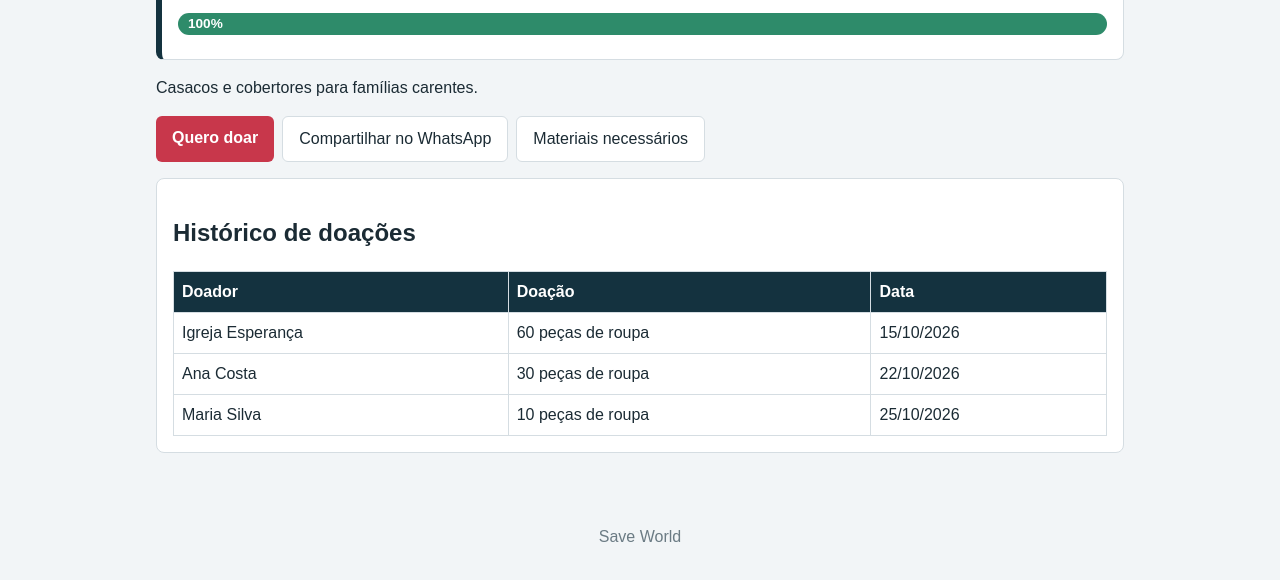
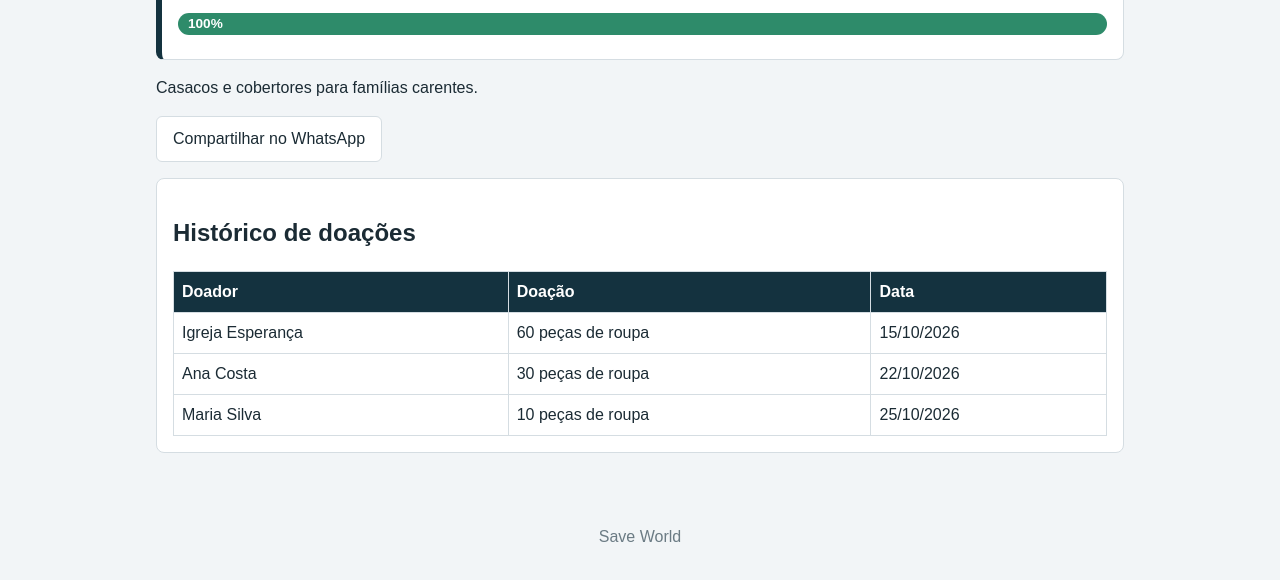
Before and after one commit to Dericklopes0/save-world, a plain HTML site: page paginas/campanha-agasalhos.html in a window 1280 px wide. Shown: the part 300-880 px from the top of the page. Drawn offline with Linux system fonts and the light colour scheme.

Commit message:
Remove botões desnecessários das campanhas

```diff
--- a/paginas/campanha-agasalhos.html
+++ b/paginas/campanha-agasalhos.html
@@ -31,9 +31,7 @@
   </article>
     <p>Casacos e cobertores para famílias carentes.</p>
     <p class="linha-botoes">
-      <a class="botao auto" href="doar.html">Quero doar</a>
       <a class="botao-claro" target="_blank" href="https://wa.me/?text=Ajude%20a%20campanha%20Agasalhos%20para%20o%20inverno%21%20Faltam%200%20pe%C3%A7as%20de%20roupa%20at%C3%A9%2031/10/2026.">Compartilhar no WhatsApp</a>
-      <a class="botao-claro" href="materiais.html">Materiais necessários</a>
     </p>
     <section class="caixa">
       <h2>Histórico de doações</h2>
```
Also changed, not shown: paginas/campanha-abrigo.html (+0 -1 lines), paginas/campanha-cestas.html (+0 -1 lines).
